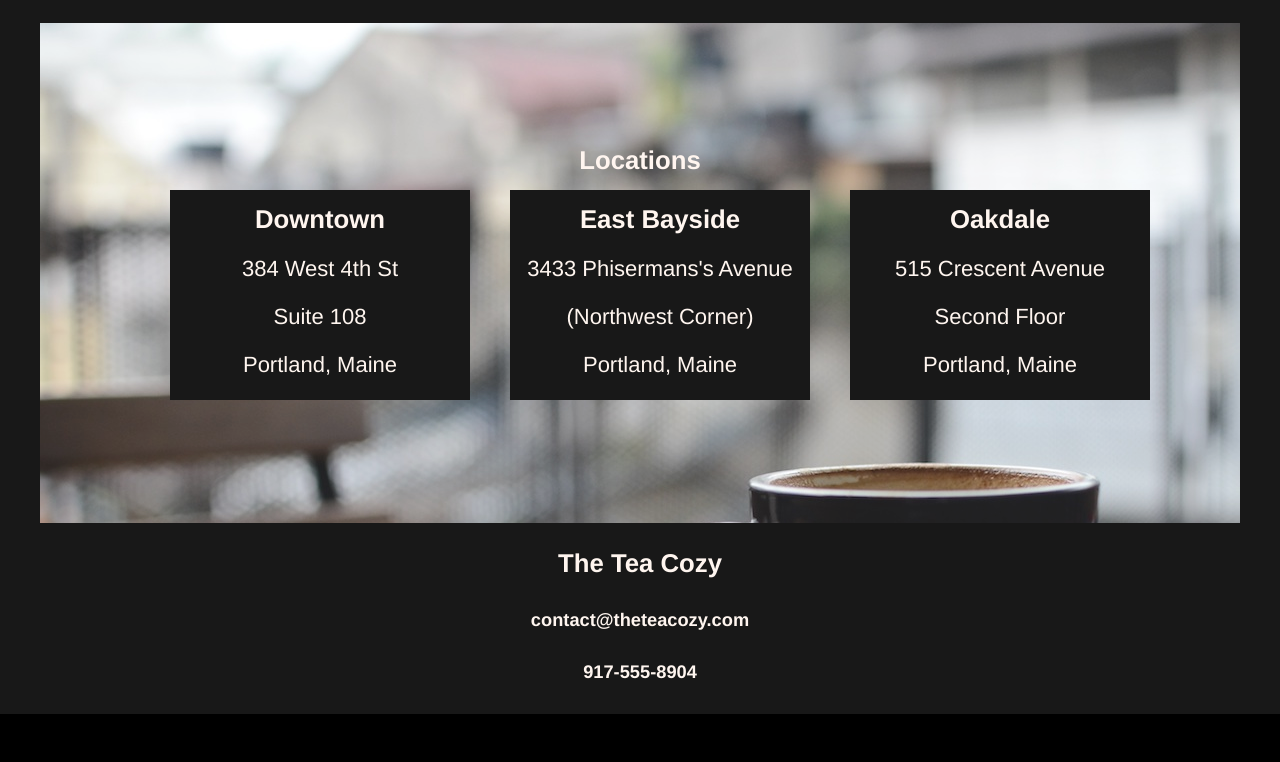
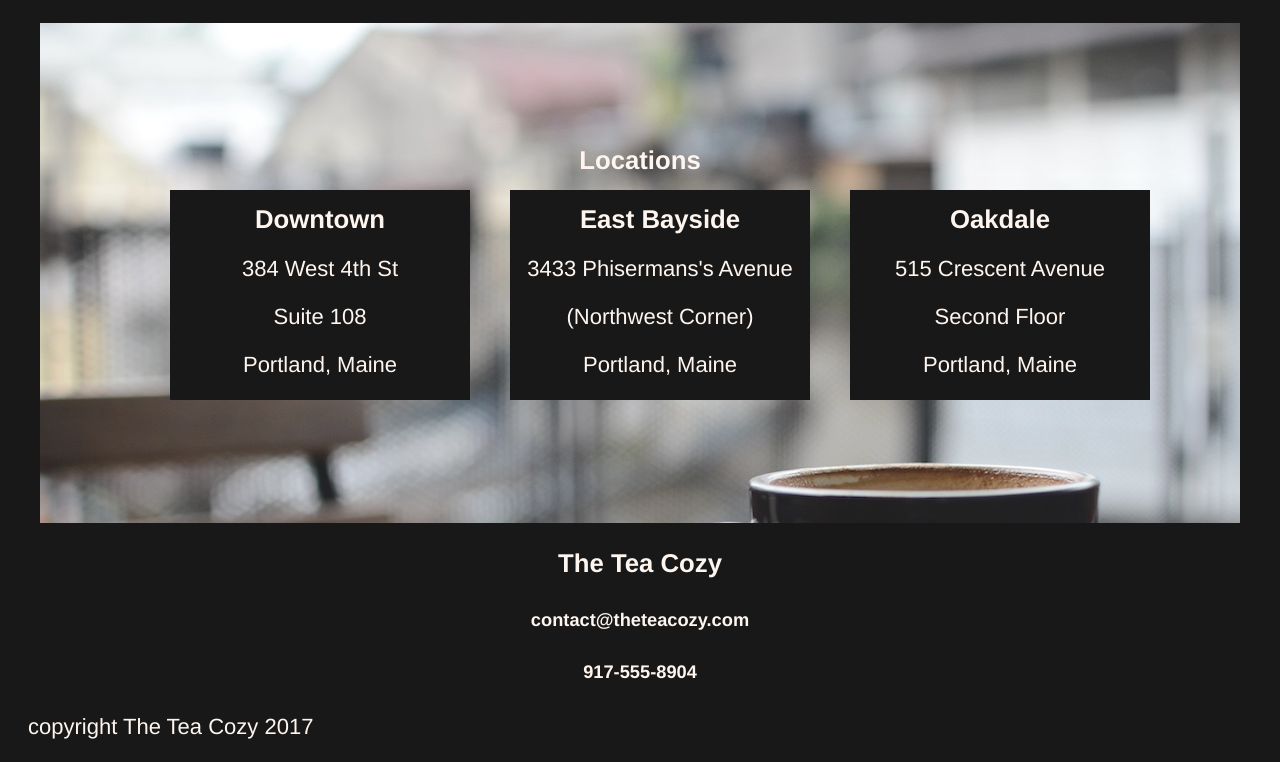
Before and after one commit to EphraimB/tea-cozy, a plain HTML site: page index.html in a window 1280 px wide. Shown: the part 1433-2195 px from the top of the page. Before the commit the page ends 2147 px from the top, so only its background shows below. Drawn offline with Linux system fonts and the light colour scheme.

Commit message:
Completed the website.

```diff
--- a/index.html
+++ b/index.html
@@ -80,5 +80,8 @@
                 <h5>917-555-8904</h5>
             </section>
         </main>
+        <footer>
+            <p>copyright The Tea Cozy 2017</p>
+        </footer>
     </body>
 </html>
--- a/resources/css/index.css
+++ b/resources/css/index.css
@@ -101,3 +101,12 @@ header {
     padding-top: 15px;
     opacity: 1;
 }
+
+#contacts {
+    height: 200px;
+}
+
+footer p {
+    text-align: left;
+    margin-left: 20px;
+}
```
